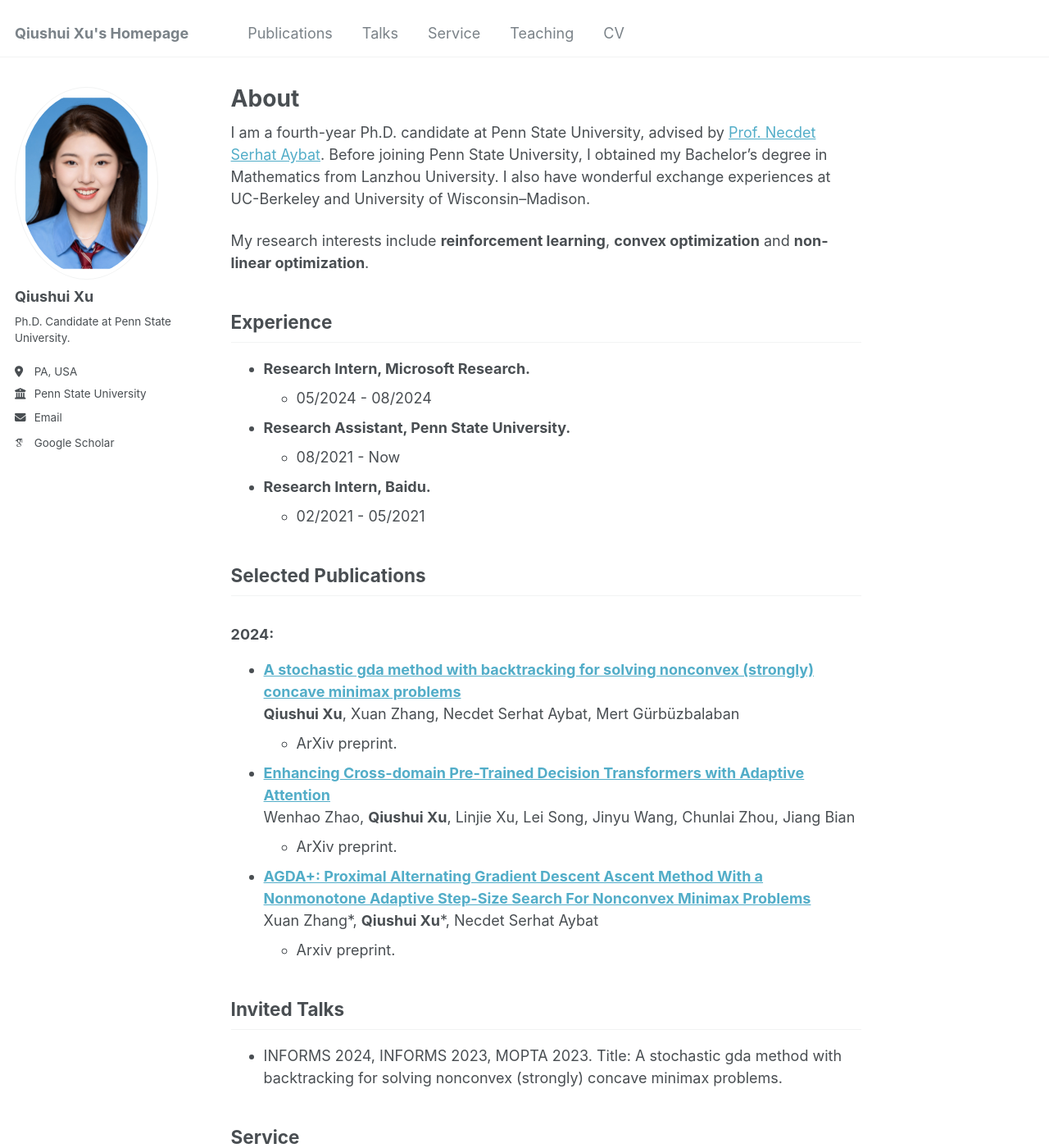
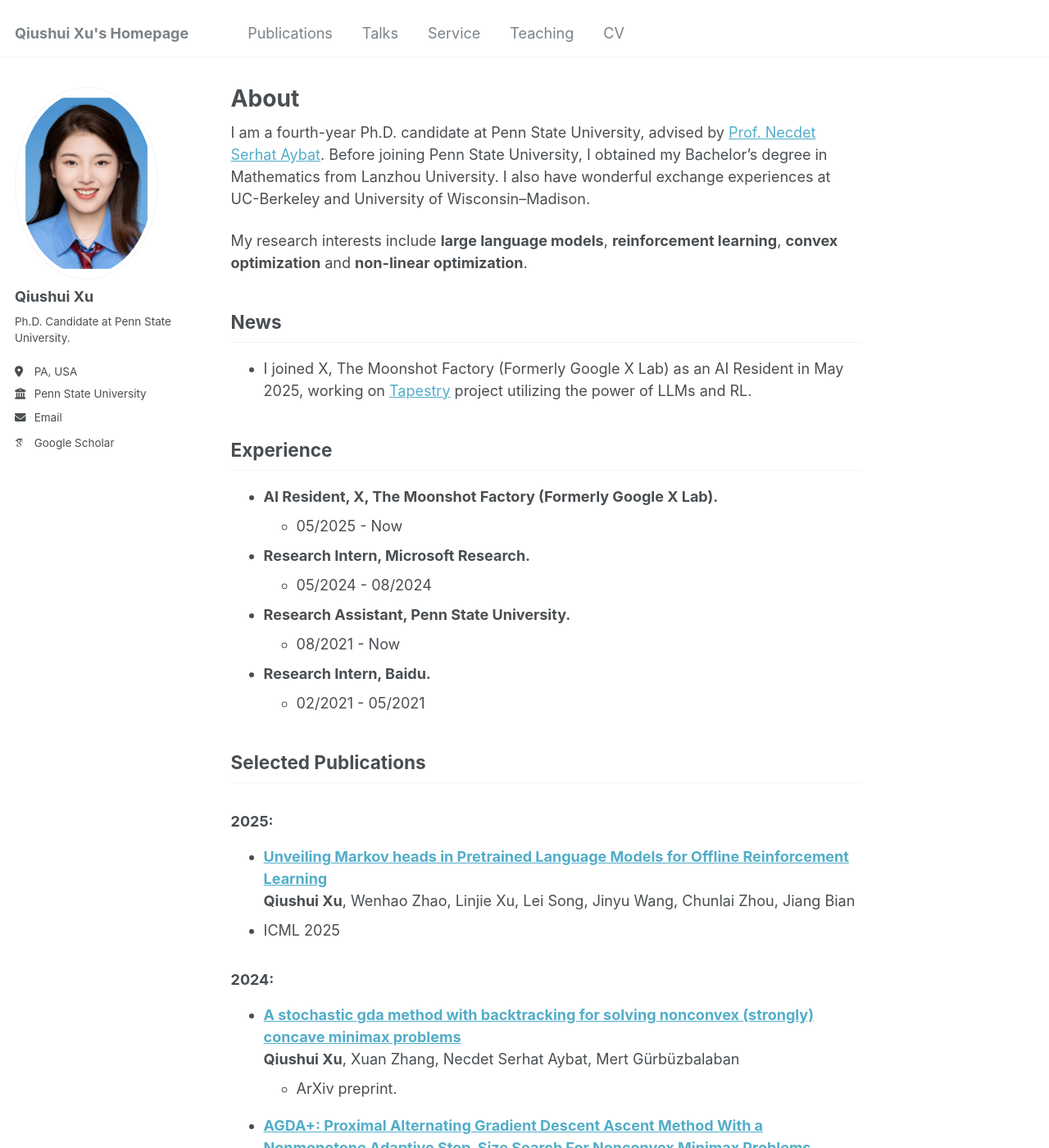
Before and after one commit to Qiushui-Xu/Qiushui-Xu.github.io, a Jekyll site: the page built from _pages/about.md, in a window 1280 px wide and 1400 px high. Shown: the whole window at 82% size. Built offline with Jekyll 4.4.1, drawn with Linux system fonts in a browser that asks for light colours; some web fonts are replaced; some of the changed text lies outside the part shown.

Commit message:
news update

```diff
--- a/_pages/about.md
+++ b/_pages/about.md
@@ -9,9 +9,15 @@ redirect_from:
 
 I am a fourth-year Ph.D. candidate at Penn State University, advised by [Prof. Necdet Serhat Aybat](https://nsaybat.org/). Before joining Penn State University, I obtained my Bachelor's degree in Mathematics from Lanzhou University. I also have wonderful exchange experiences at UC-Berkeley and University of Wisconsin–Madison.
 
-My research interests include **reinforcement learning**, **convex optimization** and **non-linear optimization**.
+My research interests include **large language models**, **reinforcement learning**, **convex optimization** and **non-linear optimization**.
+
+## News
+- I joined X, The Moonshot Factory (Formerly Google X Lab) as an AI Resident in May 2025, working on [Tapestry](https://x.company/projects/tapestry/) project utilizing the power of LLMs and RL.
 
 ## Experience
+- **AI Resident, X, The Moonshot Factory (Formerly Google X Lab).**
+  - 05/2025 - Now
+
 - **Research Intern, Microsoft Research.**
   - 05/2024 - 08/2024
 
@@ -22,6 +28,10 @@ My research interests include **reinforcement learning**, **convex optimization*
   - 02/2021 - 05/2021
 
 ## Selected Publications
+### 2025:
+- [**Unveiling Markov heads in Pretrained Language Models for Offline Reinforcement Learning**](https://arxiv.org/pdf/2409.06985)
+**Qiushui Xu**, Wenhao Zhao, Linjie Xu, Lei Song, Jinyu Wang, Chunlai Zhou, Jiang Bian
+- ICML 2025
 
 ### 2024:
 
@@ -29,9 +39,9 @@ My research interests include **reinforcement learning**, **convex optimization*
 **Qiushui Xu**, Xuan Zhang, Necdet Serhat Aybat, Mert Gürbüzbalaban
   - ArXiv preprint.
 
-- [**Enhancing Cross-domain Pre-Trained Decision Transformers with Adaptive Attention**](https://arxiv.org/pdf/2409.06985)
+<!-- - [**Enhancing Cross-domain Pre-Trained Decision Transformers with Adaptive Attention**](https://arxiv.org/pdf/2409.06985)
 Wenhao Zhao, **Qiushui Xu**, Linjie Xu, Lei Song, Jinyu Wang, Chunlai Zhou, Jiang Bian
-  - ArXiv preprint.
+  - ArXiv preprint. -->
 
 - [**AGDA+: Proximal Alternating Gradient Descent Ascent Method With a Nonmonotone Adaptive Step-Size Search For Nonconvex Minimax Problems**](https://arxiv.org/pdf/2406.14371)
 Xuan Zhang\*, **Qiushui Xu**\*, Necdet Serhat Aybat
@@ -51,6 +61,8 @@ Xuan Zhang\*, **Qiushui Xu**\*, Necdet Serhat Aybat
 ## Teaching
 
 - Deterministic Models in Operations Research
+  - Teaching Assistant, The Pennsylvania State University, 2025 Spring
+- Deterministic Models in Operations Research
   - Teaching Assistant, The Pennsylvania State University, 2024 Fall
 - Manufacturing Systems Design and Analysis
   - Teaching Assistant, The Pennsylvania State University, 2024 Fall
```
Also changed, not shown: 1 other file.
